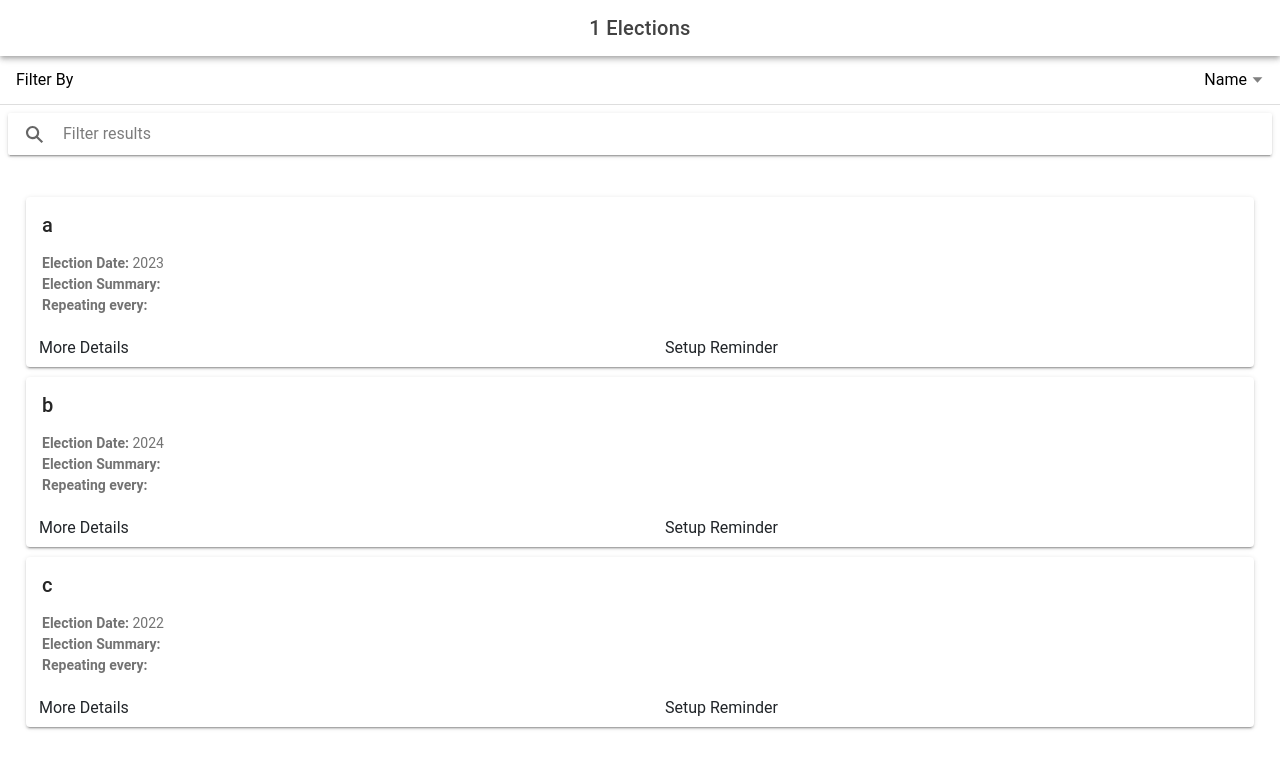
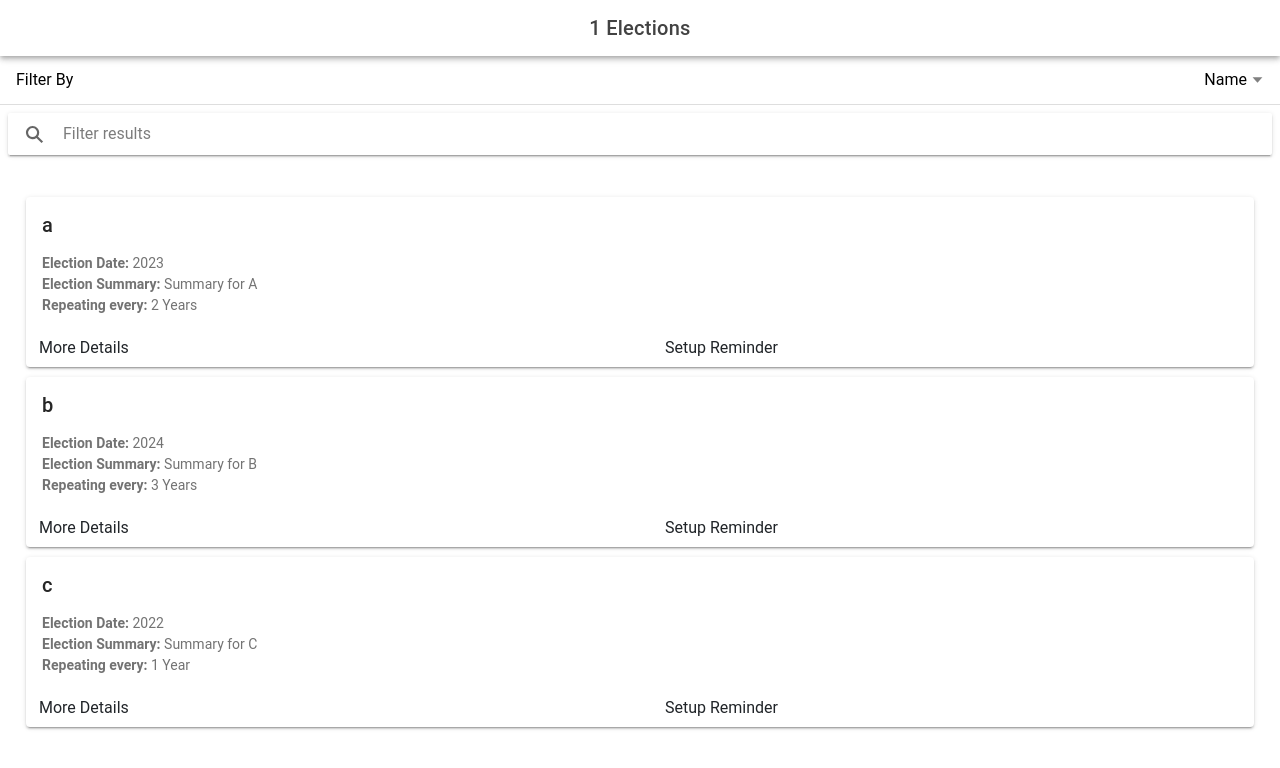
Before and after one commit to PhilipWright96/ElectionReminders, a React (Vite) app: page /countryElections/1 in a window 1280 px wide. Shown: the top 768 px of the page. Built offline with nearby package versions, Linux system fonts and the light colour scheme.

Commit message:
Pass all params to election card

```diff
--- a/src/components/CountryElections.tsx
+++ b/src/components/CountryElections.tsx
@@ -10,7 +10,9 @@ const CountryElections: React.FC<CountryElectionPageProperties> = ({ match }) =>
     const [countryInformation, setCountryInformation] = useState<CountryInformation | null>(null),
         [filterTerm, setFilterTerm] = useState(""),
         [filterTypeTerm, setFilterTypeTerm] = useState("name"),
-        dummyElectionData = [{ electionName: "a", electionDate: "2023", electionSummary: "Summary for A" }, { electionName: "b", electionDate: "2024", electionSummary: "Summary for B" }, { electionName: "c", electionDate: "2022", electionSummary: "Summary for C" }];
+        dummyElectionData = [{ electionName: "a", electionDate: "2023", electionSummary: "Summary for A", repeatingEvery: "2 Years" },
+        { electionName: "b", electionDate: "2024", electionSummary: "Summary for B", repeatingEvery: "3 Years" },
+        { electionName: "c", electionDate: "2022", electionSummary: "Summary for C", repeatingEvery: "1 Year" }];
 
     useIonViewWillEnter(() => {
         const name = match.params.countryName
@@ -49,7 +51,7 @@ const CountryElections: React.FC<CountryElectionPageProperties> = ({ match }) =>
             <IonContent className="ion-padding">
                 <IonList>
                     {dummyElectionData.map((dummyElection) => (
-                        <ElectionCard electionName={dummyElection.electionName} electionDate={dummyElection.electionDate} />
+                        <ElectionCard electionName={dummyElection.electionName} electionDate={dummyElection.electionDate} electionSummary={dummyElection.electionSummary} repeatingEvery={dummyElection.repeatingEvery} />
                     ))}
                 </IonList>
             </IonContent>
```
